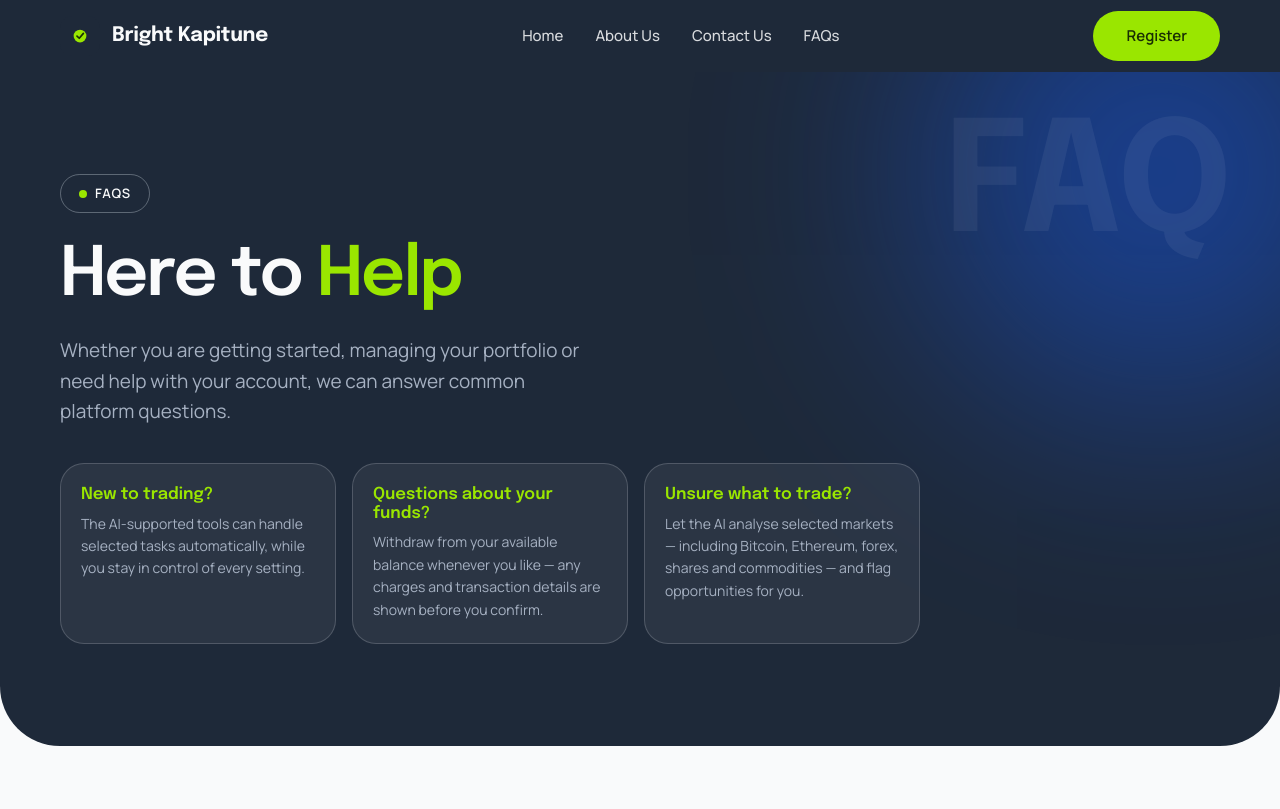
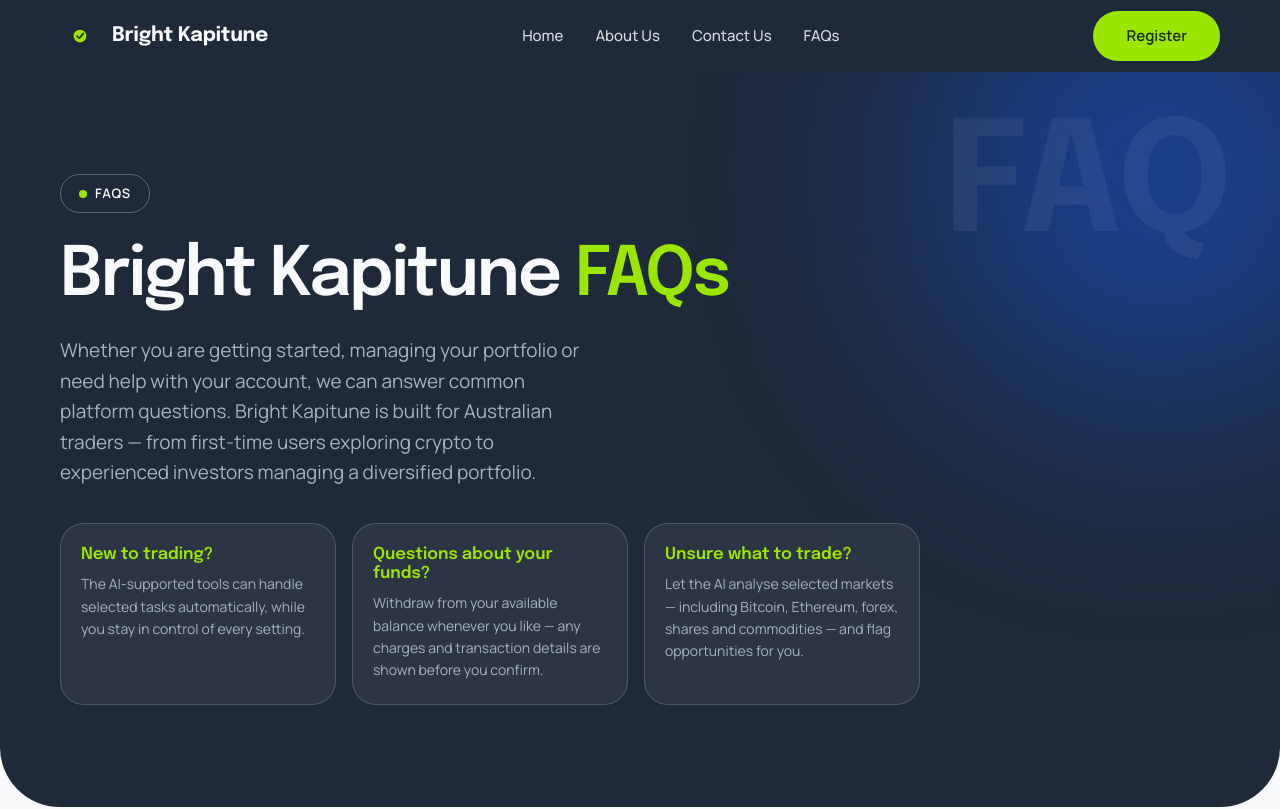
Before and after one commit to ZeeTech-Pvt-Ltd/Bright-Kapitune, a React (Vite) app: page /faqs in a window 1280 px wide. Shown: the top 809 px of the page. Built offline with nearby package versions, Linux system fonts and the light colour scheme; a web font is replaced by a local one.

Commit message:
SEO: keyword H1s, FAQPage schema, expanded thin content, trailing-slash redirects

```diff
--- a/src/components/LegalPage.jsx
+++ b/src/components/LegalPage.jsx
@@ -15,7 +15,9 @@ export default function LegalPage({ title, description, updated, children }) {
 
   return (
     <main className="legal">
-      <h1>{title}</h1>
+      <h1>
+        {title} — {BRAND}
+      </h1>
       <p className="legal__updated">Last updated: {updated}</p>
       <div className="legal__body">{children}</div>
     </main>
--- a/src/pages/AboutUs.jsx
+++ b/src/pages/AboutUs.jsx
@@ -38,7 +38,7 @@ export default function AboutUs() {
               About us
             </span>
             <h1 style={{ fontSize: 'clamp(40px, 5.5vw, 68px)' }}>
-              Smart, automated <span className="accent">crypto trading</span>
+              Smart, automated crypto trading with <span className="accent">Bright Kapitune</span>
             </h1>
             <p className="hero__sub">
               Bright Kapitune supports market analysis, helping you assess opportunities, respond
@@ -159,6 +159,13 @@ export default function AboutUs() {
               development.
             </p>
           </div>
+
+          <p style={{ marginTop: 28, color: 'var(--ink-muted)', maxWidth: 90 + 'ch' }}>
+            Whatever your experience level, Bright Kapitune is designed to help Australians trade
+            with clarity. From your first crypto purchase to a diversified portfolio across forex,
+            shares and commodities, the platform brings analysis, execution and account controls
+            together in one place — so you can focus on the decisions that matter.
+          </p>
         </div>
       </section>
 
--- a/src/pages/Contact.jsx
+++ b/src/pages/Contact.jsx
@@ -16,7 +16,7 @@ export default function Contact() {
       <div className="container contact__inner">
         <div className="contact__intro">
           <span className="eyebrow eyebrow--light">Get in touch</span>
-          <h1>Contact Us</h1>
+          <h1>Contact Bright Kapitune</h1>
           <p className="contact__lede">
             We value communication and transparency. Whether you have questions about the
             platform, need technical assistance, or want to explore a collaboration — we&apos;re
@@ -25,7 +25,9 @@ export default function Contact() {
 
           <p className="contact__hint">
             Fill out the form with your details and our team will get back to you as quickly as
-            possible.
+            possible. The Bright Kapitune support team can help with account setup, deposits and
+            withdrawals, platform features, security settings and anything else you need to trade
+            with confidence.
           </p>
 
           <div className="contact__help">
--- a/src/pages/Faqs.jsx
+++ b/src/pages/Faqs.jsx
@@ -11,8 +11,22 @@ export default function Faqs() {
       'Bright Kapitune frequently asked questions — how the platform works, security, withdrawals, fees, and more.',
   })
 
+  const faqSchema = {
+    '@context': 'https://schema.org',
+    '@type': 'FAQPage',
+    mainEntity: FAQS_PAGE.map(({ q, a }) => ({
+      '@type': 'Question',
+      name: q,
+      acceptedAnswer: { '@type': 'Answer', text: a },
+    })),
+  }
+
   return (
     <main>
+      <script
+        type="application/ld+json"
+        dangerouslySetInnerHTML={{ __html: JSON.stringify(faqSchema) }}
+      />
       {/* Hero header, modeled on the reference site's "Here to Help" */}
       <section className="hero">
         <div className="hero__glow hero__glow--1" aria-hidden="true" />
@@ -26,11 +40,13 @@ export default function Faqs() {
               FAQs
             </span>
             <h1 style={{ fontSize: 'clamp(40px, 5.5vw, 68px)' }}>
-              Here to <span className="accent">Help</span>
+              Bright Kapitune <span className="accent">FAQs</span>
             </h1>
             <p className="hero__sub">
               Whether you are getting started, managing your portfolio or need help with your
-              account, we can answer common platform questions.
+              account, we can answer common platform questions. Bright Kapitune is built for
+              Australian traders — from first-time users exploring crypto to experienced investors
+              managing a diversified portfolio.
             </p>
 
             <div className="faqs-quick" data-reveal>
```
Also changed, not shown: vercel.json.
